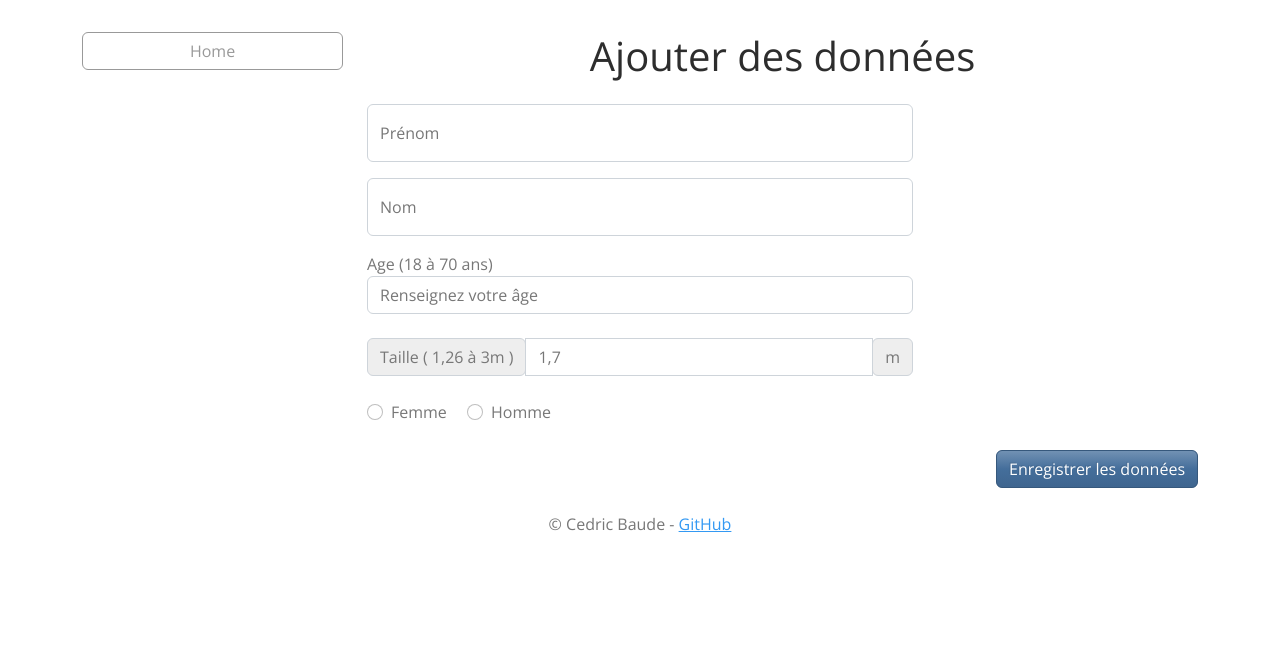
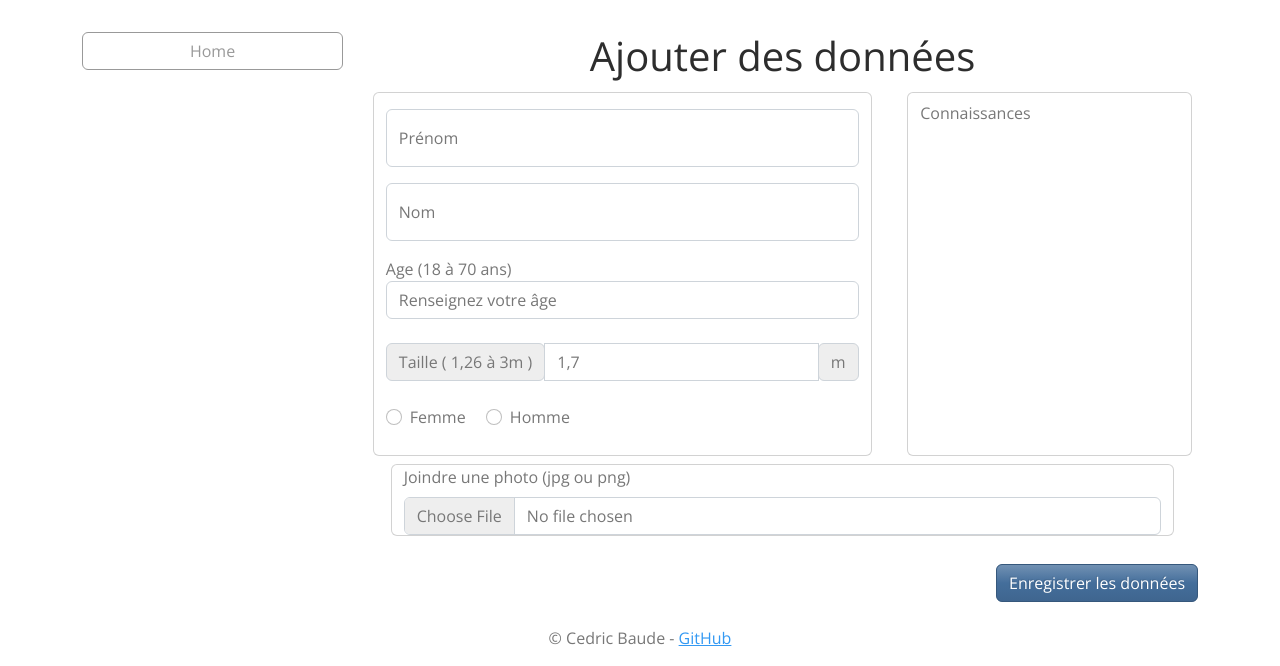
Before and after one commit to CedricBaude/PhP-Test, a PHP site: page /index.php?add_more in a window 1280 px wide. Shown: the part 236-902 px from the top of the page. Before the commit the page ends 768 px from the top, so only its background shows below. Run offline with PHP 8.4, Linux system fonts and the light colour scheme; some libraries are stand-ins or nearby versions.

Commit message:
mise à jour formulaire 2

```diff
--- a/includes/form2.inc.php
+++ b/includes/form2.inc.php
@@ -2,9 +2,9 @@
 
 <form action="index.php" method="POST">
   <div class="row">
-    <div class="coordonnees col-8 mt-3">
+    <div class="coordonnees card col-md-7 mx-auto my-1">
       <div class="form-group">
-          <div class="form-floating mb-3">
+          <div class="form-floating mb-3 mt-3">
             <input type="text" class="form-control" id="prenom" name="user-prenom" placeholder="Prénom" required>
             <label for="prenom"> Prénom </label>
           </div>
@@ -33,6 +33,7 @@
       </div>
 
       <br>
+      <div class="w-100">
         <div class="form-check form-check-inline">
           <input class="form-check-input" type="radio" id="sexh" name="user-sex" value="woman" required>
           <label class="form-check-label" for="inlineRadios2"> Femme </label>
@@ -43,9 +44,18 @@
           <label class="form-check-label" for="inlineRadios1"> Homme </label>
         </div>
       </div>
-    <div class="connaissances col-4 mt-3">
+      <br>
+    </div>
+    <div class="connaissances card col-md-4 mx-auto my-1">
+      <p class="mt-2">Connaissances</p>
 
     </div>
+
+    <div class="form-group ajout_photo card col-md-11 mx-auto my-1">
+      <label for="formFile" class="form-label">Joindre une photo (jpg ou png)</label>
+      <input class="form-control" type="file" id="formFile">
+    </div>
+
   </div>
 
 <br>
```
Lines whose indentation alone changed are shown as unchanged.
